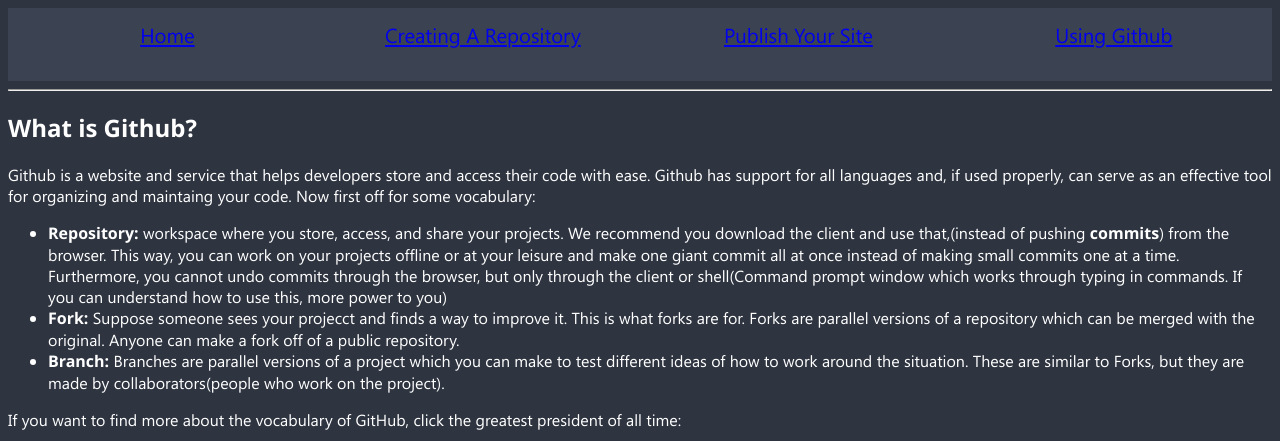
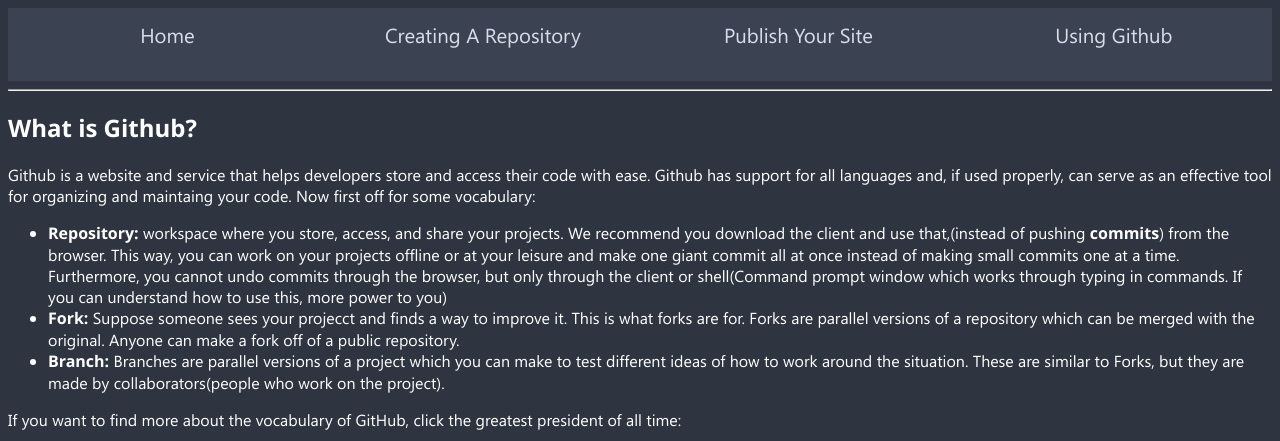
Before and after one commit to 9kwasi/9kwasi.github.io, a plain HTML site: page index.html in a window 1280 px wide. Shown: the top 441 px of the page. Drawn offline with Linux system fonts and the light colour scheme.

Commit message:
Update main.css

```diff
--- a/css/main.css
+++ b/css/main.css
@@ -25,7 +25,7 @@ body{
 }
 .navbar-button:hover { background-color:#475063;
   }
-.links {
+.nav-links {
   text-decoration : none;
   color : #D8DEE9;
   width:100%;
```
